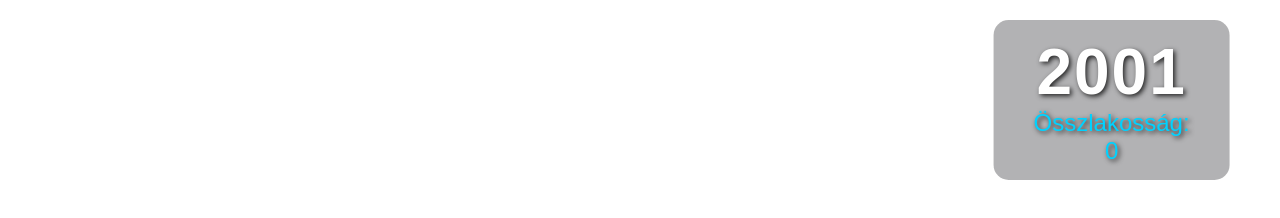
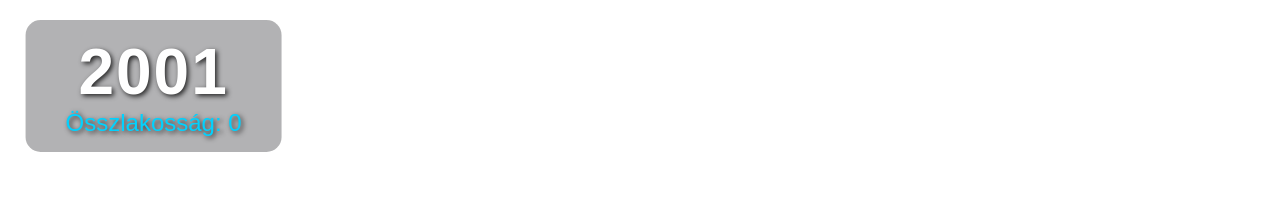
Before and after one commit to markburgmann/hungary-population-vis, a website built with Vite: page index.html in a window 1280 px wide. Built offline with nearby package versions, Linux system fonts and the light colour scheme; what cesium would draw is missing.

Commit message:
style: adjust overlay position

```diff
--- a/src/styles/style.css
+++ b/src/styles/style.css
@@ -16,7 +16,7 @@ html, body {
 #ui-overlay {
     position: absolute;
     top: 20px;
-    left: 85%;
+    left: 10%;
     transform: translateX(-40%);
     text-align: center;
     color: white;
```
